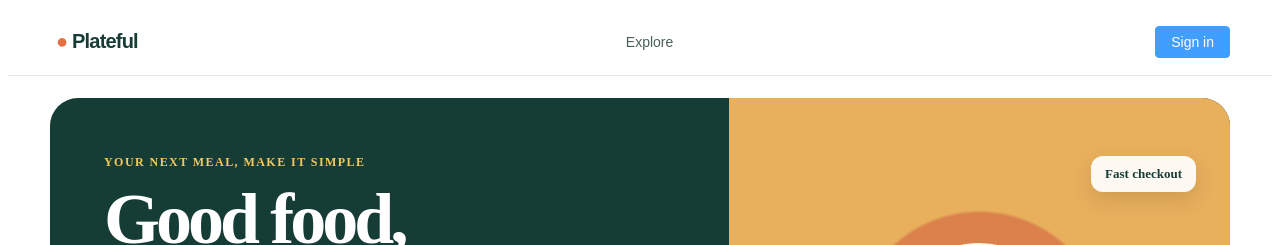
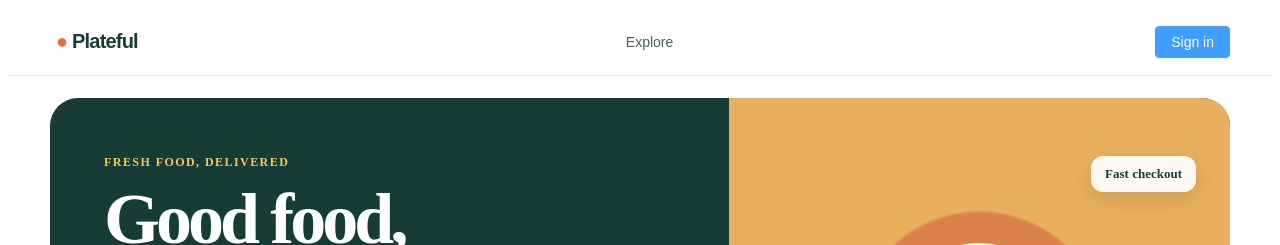
Before and after one commit to Friedriceee/DevOps-Jikeda-2026, a Vue app in the folder frontend/: page / in a window 1280 px wide. Shown: the top 245 px of the page. Built offline with nearby package versions, Linux system fonts and the light colour scheme; no server answers.

Commit message:
cicd/record (#46)
recording test

```diff
--- a/frontend/src/views/HomeView.vue
+++ b/frontend/src/views/HomeView.vue
@@ -20,7 +20,7 @@ onMounted(async () => {
   <section class="home-page">
     <div class="hero">
       <div class="hero-copy">
-        <span class="eyebrow">YOUR NEXT MEAL, MAKE IT SIMPLE</span>
+        <span class="eyebrow">FRESH FOOD, DELIVERED</span>
         <h1>Good food,<br><em>made simple.</em></h1>
         <p>Discover local menus, save your favourites to a persistent cart, and check out with transparent pricing.</p>
         <div class="hero-actions">
```
